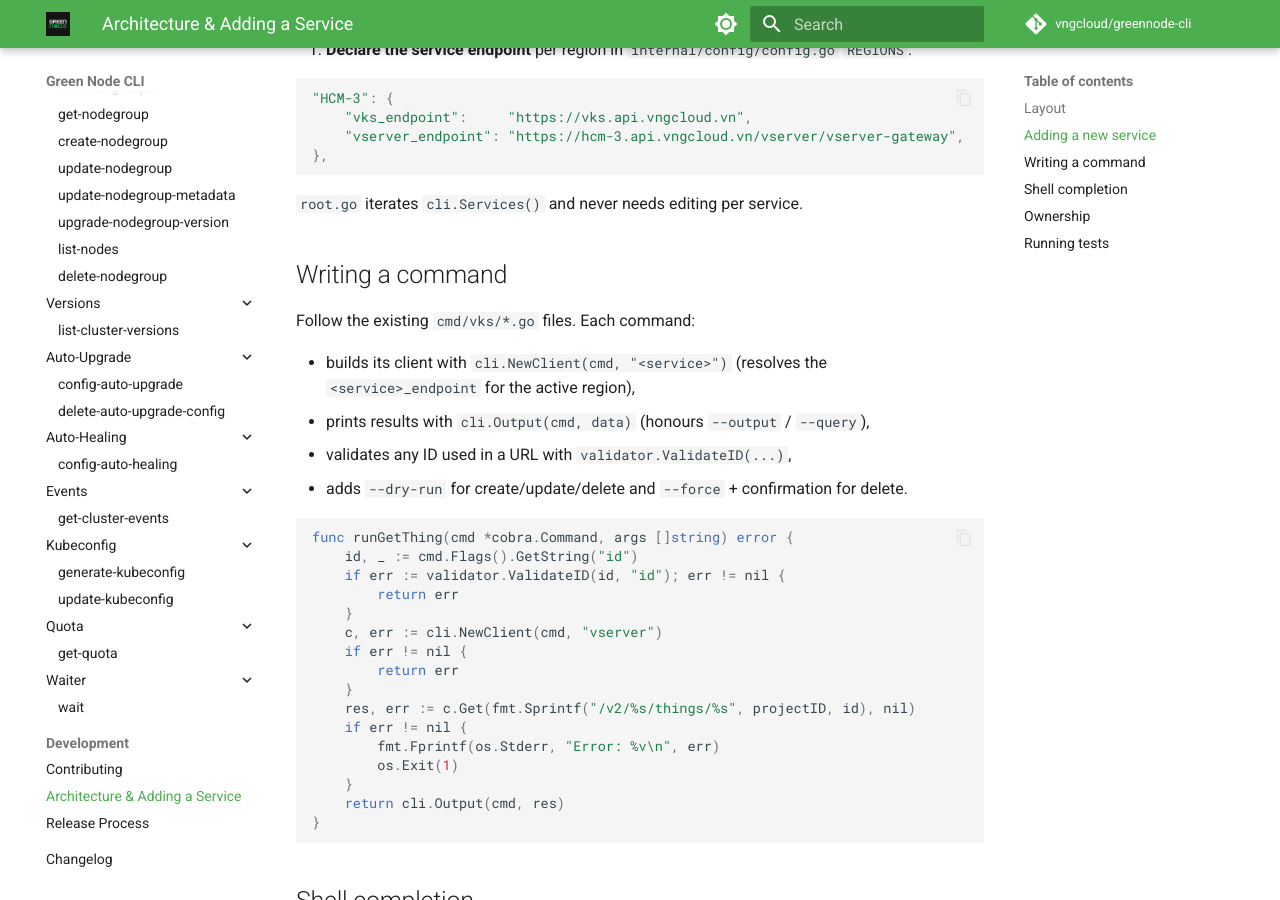
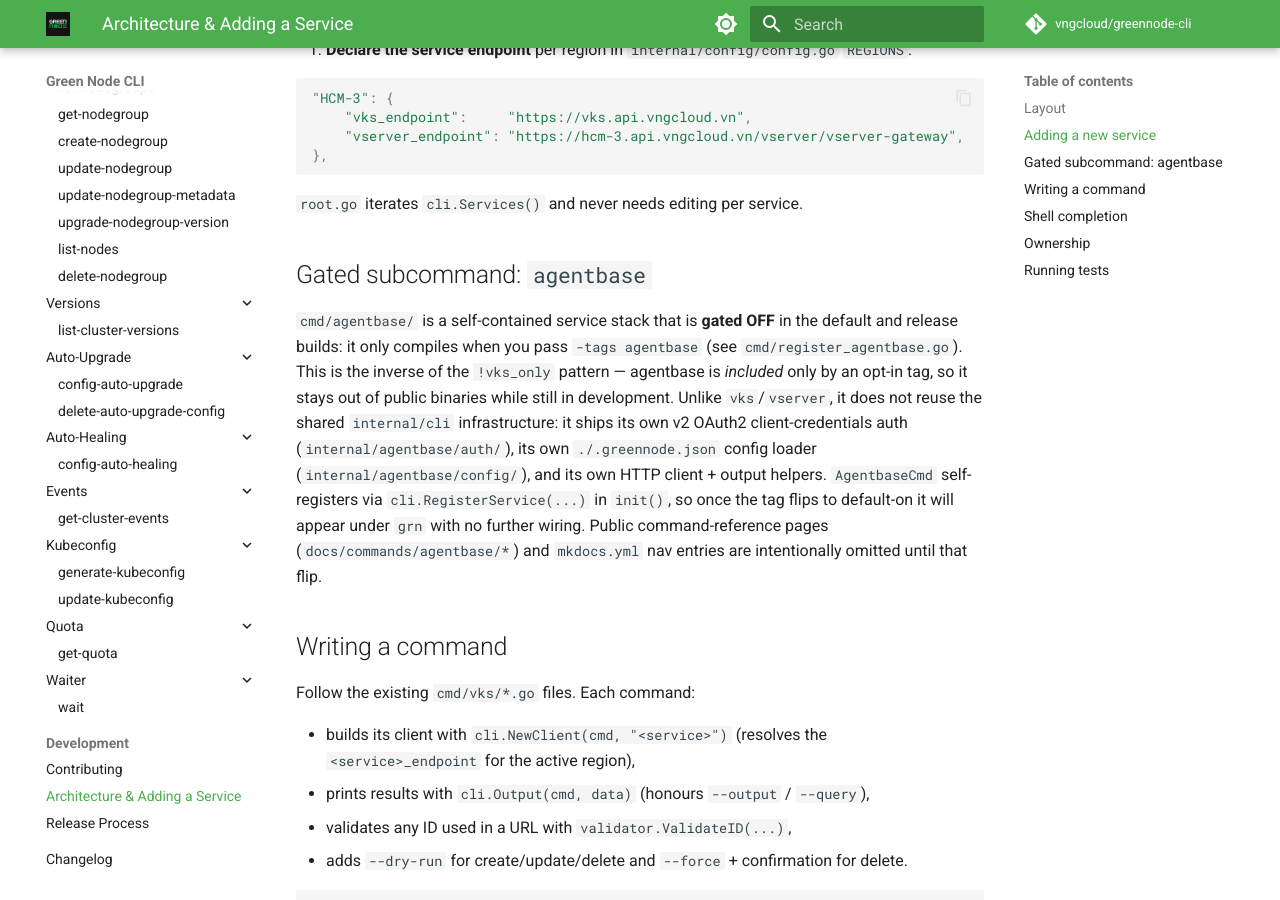
Before and after one commit to vngcloud/greennode-cli, an MkDocs documentation site: the page built from docs/development/architecture.md, in a window 1280 px wide and 900 px high, scrolled down 1469 px. Built offline with MkDocs 1.6.1 and Material for MkDocs 9.7.7, drawn with Linux system fonts in a browser that asks for light colours; comment, search, counter and statistics services are not loaded.

Commit message:
docs(agentbase): document gated agentbase subcommand
Document the agentbase subtree migration in CLAUDE.md (project structure,
build tags, gating rationale) and docs/development/architecture.md. The
agentbase command is gated behind the opt-in agentbase build tag and
excluded from default and release builds while still in development.

Co-Authored-By: Claude <noreply@anthropic.com>

```diff
--- a/docs/development/architecture.md
+++ b/docs/development/architecture.md
@@ -79,6 +79,22 @@ A new product (e.g. `vserver`) is mounted without touching `root.go`:
 
 `root.go` iterates `cli.Services()` and never needs editing per service.
 
+## Gated subcommand: `agentbase`
+
+`cmd/agentbase/` is a self-contained service stack that is **gated OFF** in the
+default and release builds: it only compiles when you pass `-tags agentbase`
+(see `cmd/register_agentbase.go`). This is the inverse of the `!vks_only`
+pattern — agentbase is *included* only by an opt-in tag, so it stays out of
+public binaries while still in development. Unlike `vks`/`vserver`, it does
+not reuse the shared `internal/cli` infrastructure: it ships its own v2
+OAuth2 client-credentials auth (`internal/agentbase/auth/`), its own
+`./.greennode.json` config loader (`internal/agentbase/config/`), and its own
+HTTP client + output helpers. `AgentbaseCmd` self-registers via
+`cli.RegisterService(...)` in `init()`, so once the tag flips to default-on
+it will appear under `grn` with no further wiring. Public command-reference
+pages (`docs/commands/agentbase/*`) and `mkdocs.yml` nav entries are
+intentionally omitted until that flip.
+
 ## Writing a command
 
 Follow the existing `cmd/vks/*.go` files. Each command:
```
Also changed, not shown: CLAUDE.md (+20 -0 lines).
